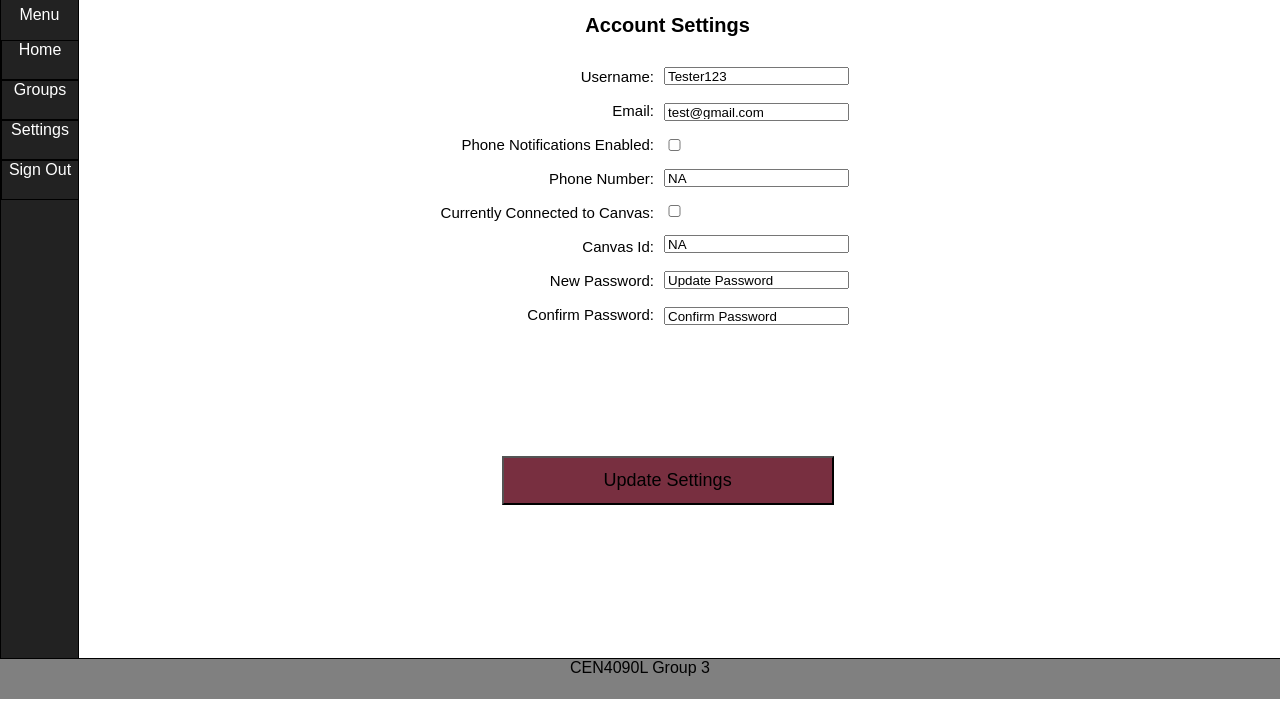
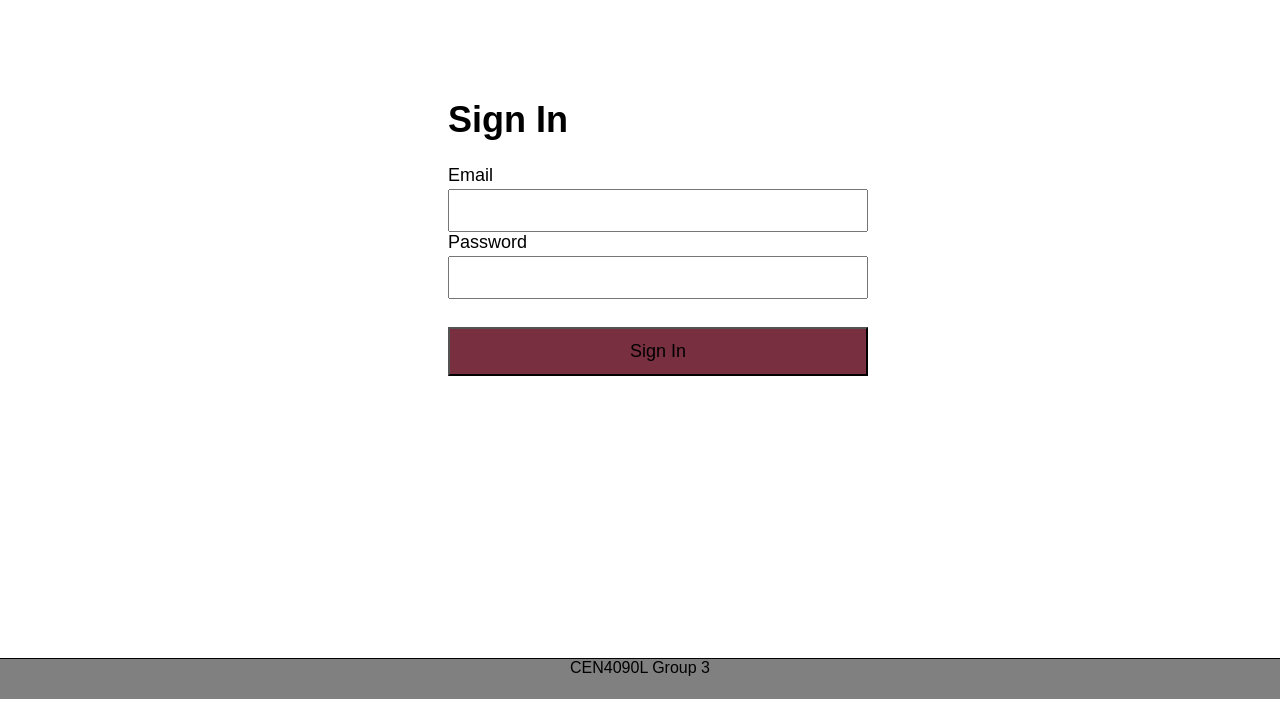
Before and after one commit to ArturoGirona/CanvasCal, a Flask app: page /signin in a window 1280 px wide. Shown: the part 101-816 px from the top of the page. Run offline with Flask 2, Linux system fonts and the light colour scheme.

Commit message:
set up hyperlinks and CSS on other pages and fixed signin URL

```diff
--- a/app/routes.py
+++ b/app/routes.py
@@ -27,4 +27,4 @@ def settings():
 
 @app.route('/signin')
 def signin():
-    return render_template('SettingsPage.html', title='Sign In')
+    return render_template('SignInPage.html', title='Sign In')
--- a/app/templates/MainPage.html
+++ b/app/templates/MainPage.html
@@ -24,7 +24,7 @@
 			<a href="{{ url_for('index') }}"">Home</a>
 			<a href="{{ url_for('groups') }}">Groups</a>
 			<a href="{{ url_for('settings') }}">Settings</a>
-			<a href="{{ url_for('signin') }}>Sign Out</a>
+			<a href="{{ url_for('signin') }}">Sign Out</a>
 			</div>
 
 			<div class ="sections calendar">
--- a/app/templates/SettingsPage.html
+++ b/app/templates/SettingsPage.html
@@ -2,7 +2,7 @@
 <html lang="en">
 <head>
 <title>Student Companion</title>
-<link rel="stylesheet" href="MainStyle.css">
+<link rel="stylesheet" href="{{ url_for('static', filename='MainStyle.css') }}" />
 <script src="MainScript.js"></script>
 </head>
 <body>
@@ -17,10 +17,10 @@
 		<div class="row">
 			<div class="sections menu">
 			<p>Menu</p>
-			<a href="MainPage.html">Home</a>
-			<a href="GroupsPage.html">Groups</a>
-			<a href="SettingsPage.html">Settings</a>
-			<a href="SignInPage.html">Sign Out</a>
+			<a href="{{ url_for('index') }}"">Home</a>
+			<a href="{{ url_for('groups') }}">Groups</a>
+			<a href="{{ url_for('settings') }}">Settings</a>
+			<a href="{{ url_for('signin') }}">Sign Out</a>
 			</div>
 
 			<div class ="sections setTitle">
--- a/app/templates/SignInPage.html
+++ b/app/templates/SignInPage.html
@@ -2,8 +2,8 @@
 <html lang="en">
 <head>
 <title>Student Companion</title>
-<link rel="stylesheet" href="MainStyle.css">
-<script src="SignInScript.js"></script>
+<link rel="stylesheet" href="{{ url_for('static', filename='MainStyle.css') }}" />
+<script src="{{ url_for('static', filename='SignInScript.js') }}"></script>
 </head>
 <body>
 	<div class="workSpace">
```
Also changed, not shown: app/templates/GroupsPage.html (+5 -5 lines), canvascal.py (renamed from app/canvascal.py).
